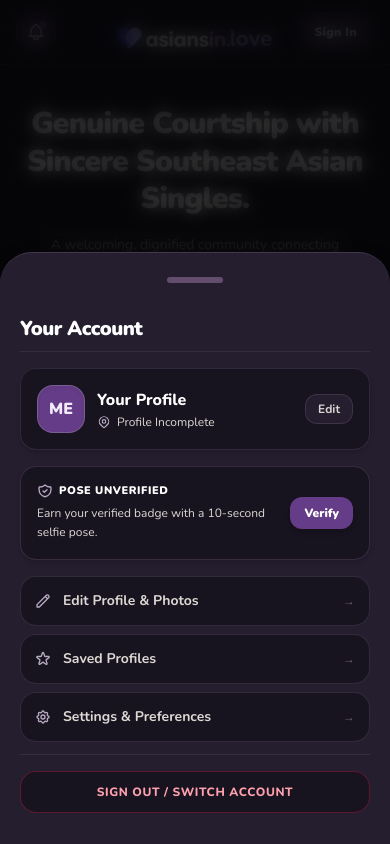
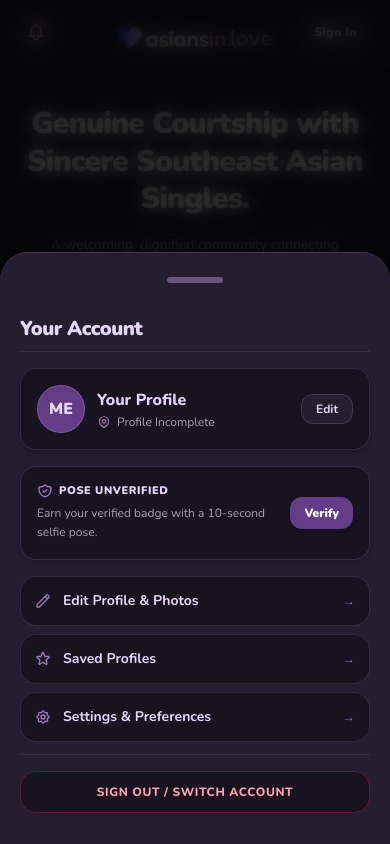
Before and after one commit to sandschristopher-png/asiansin-love, a Next.js app: page / in a window 390 px wide. Both pictures are taken after a click on the button "You". Built offline with nearby package versions, Linux system fonts and the light colour scheme; no server answers.

Commit message:
style: standardize circular avatars, unify dock curvature to 28px, integrate 9A79BA and E6D7FA palette tones

```diff
--- a/components/AccountBottomSheet.tsx
+++ b/components/AccountBottomSheet.tsx
@@ -20,7 +20,6 @@ export function AccountBottomSheet({ isOpen, onClose }: AccountBottomSheetProps)
   const touchStartY = useRef(0);
   const isClosingRef = useRef(false);
 
-  // Sync open/close with browser history for Pixel back gestures
   useEffect(() => {
     if (isOpen) {
       isClosingRef.current = false;
@@ -72,7 +71,6 @@ export function AccountBottomSheet({ isOpen, onClose }: AccountBottomSheetProps)
     fetchAccountData();
   }, [isOpen]);
 
-  // Touch handlers attached to handle & top section
   const handleTouchStart = (e: React.TouchEvent) => {
     touchStartY.current = e.touches[0].clientY;
     setIsDragging(true);
@@ -83,7 +81,7 @@ export function AccountBottomSheet({ isOpen, onClose }: AccountBottomSheetProps)
     if (deltaY > 0) {
       setDragY(deltaY);
     } else {
-      setDragY(deltaY * 0.15); // soft resistance when pushing up
+      setDragY(deltaY * 0.15);
     }
   };
 
@@ -114,7 +112,6 @@ export function AccountBottomSheet({ isOpen, onClose }: AccountBottomSheetProps)
 
   return (
     <div className="fixed inset-0 z-50 flex items-end justify-center pointer-events-auto">
-      {/* Blurred Backdrop */}
       <div
         onClick={closeWithAnimation}
         style={{
@@ -125,24 +122,24 @@ export function AccountBottomSheet({ isOpen, onClose }: AccountBottomSheetProps)
         aria-hidden="true"
       />
 
-      {/* Sheet Container */}
+      {/* Standardized curvature to rounded-t-[28px] */}
       <div
         style={{
           transform: `translate3d(0, ${dragY}px, 0)`,
           transition: isDragging ? 'none' : 'transform 0.26s cubic-bezier(0.16, 1, 0.3, 1)',
         }}
-        className="relative w-full max-w-lg bg-[#241E2F] border-t border-[#725A7A]/40 rounded-t-[32px] p-5 pb-8 shadow-2xl z-10 max-h-[85dvh] flex flex-col justify-between overflow-y-auto select-none will-change-transform"
+        className="relative w-full max-w-lg bg-[#241E2F] border-t border-[#725A7A]/40 rounded-t-[28px] p-5 pb-8 shadow-2xl z-10 max-h-[85dvh] flex flex-col justify-between overflow-y-auto select-none will-change-transform"
       >
         <div className="space-y-4">
 
-          {/* Active Grab Area with touch-none to prevent Android scroll hijacking */}
+          {/* Active Grab Area */}
           <div
             onTouchStart={handleTouchStart}
             onTouchMove={handleTouchMove}
             onTouchEnd={handleTouchEnd}
             className="w-full pt-1 pb-4 flex flex-col items-center justify-center cursor-grab active:cursor-grabbing touch-none"
           >
-            <div className="w-14 h-1.5 bg-[#725A7A]/80 rounded-full" />
+            <div className="w-14 h-1.5 bg-[#9A79BA]/60 rounded-full" />
           </div>
 
           <div
@@ -151,24 +148,24 @@ export function AccountBottomSheet({ isOpen, onClose }: AccountBottomSheetProps)
             onTouchEnd={handleTouchEnd}
             className="pb-2 border-b border-[#725A7A]/25 touch-none"
           >
-            <h2 className="text-xl font-black text-white tracking-tight">
+            <h2 className="text-xl font-black text-[#E6D7FA] tracking-tight">
               Your Account
             </h2>
           </div>
 
-          {/* User Profile Summary */}
+          {/* User Profile Summary: Circular rounded-full avatar matching chat rows */}
           <div className="p-4 rounded-2xl bg-[#17131F] border border-[#725A7A]/30 flex items-center justify-between gap-3 shadow-md">
             <div className="flex items-center gap-3">
-              <div className="h-12 w-12 rounded-2xl bg-[#653C87] text-[#F3EBF9] flex items-center justify-center font-black text-base border border-[#978FA8]/40 shadow-inner flex-shrink-0">
+              <div className="h-12 w-12 rounded-full bg-[#653C87] text-[#E6D7FA] flex items-center justify-center font-black text-base border border-[#9A79BA]/50 shadow-inner flex-shrink-0">
                 {initials}
               </div>
               <div>
-                <h3 className="text-base font-extrabold text-white">
+                <h3 className="text-base font-extrabold text-[#E6D7FA]">
                   {profile?.full_name || 'Your Profile'}
                   {profile?.age ? `, ${profile.age}` : ''}
                 </h3>
-                <p className="text-xs text-[#DDD8D4] flex items-center gap-1.5 mt-0.5">
-                  <svg className="w-3.5 h-3.5 text-[#B8AAC3]" fill="none" viewBox="0 0 24 24" stroke="currentColor">
+                <p className="text-xs text-[#A8A2AB] flex items-center gap-1.5 mt-0.5">
+                  <svg className="w-3.5 h-3.5 text-[#9A79BA]" fill="none" viewBox="0 0 24 24" stroke="currentColor">
                     <path strokeLinecap="round" strokeLinejoin="round" strokeWidth={2} d="M17.657 16.657L13.414 20.9a1.998 1.998 0 01-2.827 0l-4.244-4.243a8 8 0 1111.314 0z" />
                     <path strokeLinecap="round" strokeLinejoin="round" strokeWidth={2} d="M15 11a3 3 0 11-6 0 3 3 0 016 0z" />
                   </svg>
@@ -180,7 +177,7 @@ export function AccountBottomSheet({ isOpen, onClose }: AccountBottomSheetProps)
             <Link
               href="/profile"
               onClick={closeWithAnimation}
-              className="px-3 py-1.5 rounded-xl bg-[#241E2F] hover:bg-[#2E263B] border border-[#725A7A]/35 text-[#DDD8D4] hover:text-white text-xs font-bold transition-all active:scale-95"
+              className="px-3.5 py-1.5 rounded-xl bg-[#241E2F] hover:bg-[#653C87]/30 border border-[#725A7A]/40 text-[#E6D7FA] hover:text-white text-xs font-bold transition-all active:scale-95"
             >
               Edit
             </Link>
@@ -190,14 +187,14 @@ export function AccountBottomSheet({ isOpen, onClose }: AccountBottomSheetProps)
           <div className="p-4 rounded-2xl bg-[#17131F] border border-[#725A7A]/35 flex items-center justify-between gap-3 shadow-md">
             <div className="space-y-1">
               <div className="flex items-center gap-1.5">
-                <svg className="w-4 h-4 text-[#B8AAC3]" fill="none" viewBox="0 0 24 24" stroke="currentColor">
+                <svg className="w-4 h-4 text-[#9A79BA]" fill="none" viewBox="0 0 24 24" stroke="currentColor">
                   <path strokeLinecap="round" strokeLinejoin="round" strokeWidth={2} d="M9 12l2 2 4-4m5.618-4.016A11.955 11.955 0 0112 2.944a11.955 11.955 0 01-8.618 3.04A12.02 12.02 0 003 9c0 5.591 3.824 10.29 9 11.622 5.176-1.332 9-6.03 9-11.622 0-1.042-.133-2.052-.382-3.016z" />
                 </svg>
-                <span className="text-[11px] font-black uppercase tracking-wider text-white">
+                <span className="text-[11px] font-black uppercase tracking-wider text-[#E6D7FA]">
                   {profile?.is_verified ? 'Identity Verified' : 'Pose Unverified'}
                 </span>
               </div>
-              <p className="text-xs text-[#DDD8D4] leading-relaxed">
+              <p className="text-xs text-[#A8A2AB] leading-relaxed">
                 {profile?.is_verified
                   ? 'Your profile carries the verified courtship badge.'
                   : 'Earn your verified badge with a 10-second selfie pose.'}
@@ -208,7 +205,7 @@ export function AccountBottomSheet({ isOpen, onClose }: AccountBottomSheetProps)
               <Link
                 href="/verify"
                 onClick={closeWithAnimation}
-                className="px-3.5 py-2 rounded-xl bg-[#653C87] hover:bg-[#7A49A2] text-white text-xs font-black shadow-md flex-shrink-0 active:scale-95 transition-all"
+                className="px-3.5 py-2 rounded-xl bg-[#653C87] hover:bg-[#9A79BA] text-white text-xs font-black shadow-md flex-shrink-0 active:scale-95 transition-all"
               >
                 Verify
               </Link>
@@ -223,12 +220,12 @@ export function AccountBottomSheet({ isOpen, onClose }: AccountBottomSheetProps)
               className="flex items-center justify-between p-3.5 rounded-2xl bg-[#17131F]/90 hover:bg-[#17131F] border border-[#725A7A]/30 text-white font-bold text-sm transition-all active:scale-[0.985]"
             >
               <div className="flex items-center gap-3">
-                <svg className="w-4 h-4 text-[#B8AAC3]" fill="none" viewBox="0 0 24 24" stroke="currentColor">
+                <svg className="w-4 h-4 text-[#9A79BA]" fill="none" viewBox="0 0 24 24" stroke="currentColor">
                   <path strokeLinecap="round" strokeLinejoin="round" strokeWidth={2} d="M15.232 5.232l3.536 3.536m-2.036-5.036a2.5 2.5 0 113.536 3.536L6.5 21.036H3v-3.572L16.732 3.732z" />
                 </svg>
-                <span className="text-[#DDD8D4]">Edit Profile & Photos</span>
+                <span className="text-[#E6D7FA]">Edit Profile & Photos</span>
               </div>
-              <span className="text-xs text-[#725A7A]">→</span>
+              <span className="text-xs text-[#9A79BA]">→</span>
             </Link>
 
             <Link
@@ -237,12 +234,12 @@ export function AccountBottomSheet({ isOpen, onClose }: AccountBottomSheetProps)
               className="flex items-center justify-between p-3.5 rounded-2xl bg-[#17131F]/90 hover:bg-[#17131F] border border-[#725A7A]/30 text-white font-bold text-sm transition-all active:scale-[0.985]"
             >
               <div className="flex items-center gap-3">
-                <svg className="w-4 h-4 text-[#B8AAC3]" fill="none" viewBox="0 0 24 24" stroke="currentColor">
+                <svg className="w-4 h-4 text-[#9A79BA]" fill="none" viewBox="0 0 24 24" stroke="currentColor">
                   <path strokeLinecap="round" strokeLinejoin="round" strokeWidth={2} d="M11.049 2.927c.3-.921 1.603-.921 1.902 0l1.519 4.674a1 1 0 00.95.69h4.915c.969 0 1.371 1.24.588 1.81l-3.976 2.888a1 1 0 00-.363 1.118l1.518 4.674c.3.922-.755 1.688-1.538 1.118l-3.976-2.888a1 1 0 00-1.176 0l-3.976 2.888c-.783.57-1.838-.197-1.538-1.118l1.518-4.674a1 1 0 00-.363-1.118l-3.976-2.888c-.784-.57-.38-1.81.588-1.81h4.914a1 1 0 00.951-.69l1.519-4.674z" />
                 </svg>
-                <span className="text-[#DDD8D4]">Saved Profiles</span>
+                <span className="text-[#E6D7FA]">Saved Profiles</span>
               </div>
-              <span className="text-xs text-[#725A7A]">→</span>
+              <span className="text-xs text-[#9A79BA]">→</span>
             </Link>
 
             <Link
@@ -251,13 +248,13 @@ export function AccountBottomSheet({ isOpen, onClose }: AccountBottomSheetProps)
               className="flex items-center justify-between p-3.5 rounded-2xl bg-[#17131F]/90 hover:bg-[#17131F] border border-[#725A7A]/30 text-white font-bold text-sm transition-all active:scale-[0.985]"
             >
               <div className="flex items-center gap-3">
-                <svg className="w-4 h-4 text-[#B8AAC3]" fill="none" viewBox="0 0 24 24" stroke="currentColor">
+                <svg className="w-4 h-4 text-[#9A79BA]" fill="none" viewBox="0 0 24 24" stroke="currentColor">
                   <path strokeLinecap="round" strokeLinejoin="round" strokeWidth={2} d="M10.325 4.317c.426-1.756 2.924-1.756 3.35 0a1.724 1.724 0 002.573 1.066c1.543-.94 3.31.826 2.37 2.37a1.724 1.724 0 001.065 2.572c1.756.426 1.756 2.924 0 3.35a1.724 1.724 0 00-1.066 2.573c.94 1.543-.826 3.31-2.37 2.37a1.724 1.724 0 00-2.572 1.065c-.426 1.756-2.924 1.756-3.35 0a1.724 1.724 0 00-2.573-1.066c-1.543.94-3.31-.826-2.37-2.37a1.724 1.724 0 00-1.065-2.572c-1.756-.426-1.756-2.924 0-3.35a1.724 1.724 0 001.066-2.573c-.94-1.543.826-3.31 2.37-2.37.996.608 2.296.07 2.572-1.065z" />
                   <path strokeLinecap="round" strokeLinejoin="round" strokeWidth={2} d="M15 12a3 3 0 11-6 0 3 3 0 016 0z" />
                 </svg>
-                <span className="text-[#DDD8D4]">Settings & Preferences</span>
+                <span className="text-[#E6D7FA]">Settings & Preferences</span>
               </div>
-              <span className="text-xs text-[#725A7A]">→</span>
+              <span className="text-xs text-[#9A79BA]">→</span>
             </Link>
           </div>
         </div>
```
Also changed, not shown: components/BottomNav.tsx (+15 -14 lines).
